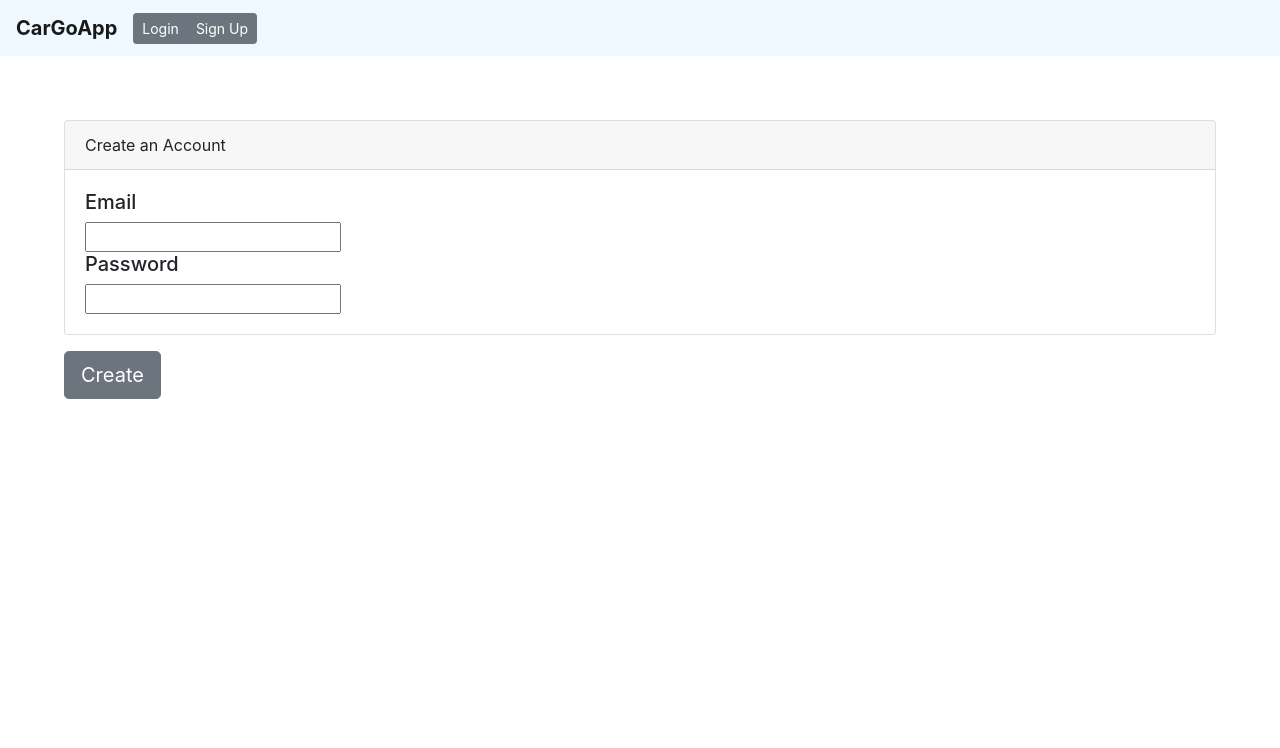
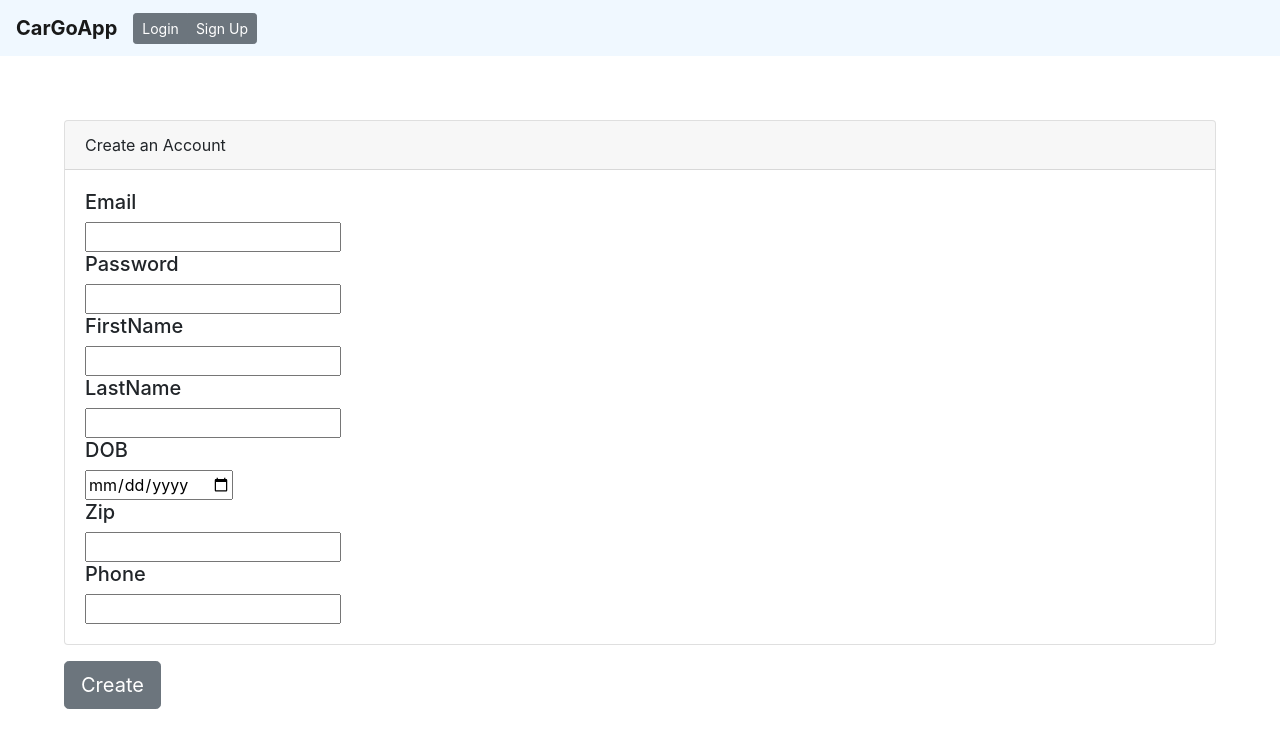
Before and after one commit to xiaochenma131/cargo5500, a React (Create React App) app in the folder V2.0/Yafei-Wang-And-Yuan-Yao-Project3-main 2/: page /createUser in a window 1280 px wide. Shown: the top 748 px of the page. Built offline with nearby package versions, Linux system fonts and the light colour scheme; no server answers.

Commit message:
Modifying frontend user sign up component

```diff
--- a/V2.0/Yafei-Wang-And-Yuan-Yao-Project3-main 2/src/components/CreateUser.jsx
+++ b/V2.0/Yafei-Wang-And-Yuan-Yao-Project3-main 2/src/components/CreateUser.jsx
@@ -7,9 +7,14 @@ export default function CreateUser(props) {
     const navigate = useNavigate();
     const [Email, setEmail] = useState('');
     const [Password, setPassword] = useState('');
+    const [FirstName, setFirstName] = useState('');
+    const [LastName, setLastName] = useState('');
+    const [DOB, setDOB] = useState('');
+    const [Zip, setZip] = useState('');
+    const [Phone, setPhone] = useState('');
 
     function createNewUser() {
-        Axios.post('/api/user/', { Email, Password })
+        Axios.post('/api/user/', { Email, Password, FirstName, LastName, DOB, Zip, Phone })
             .then(response => {
                 console.log("Created user");
                 console.log(response.data);
@@ -28,6 +33,16 @@ export default function CreateUser(props) {
                     <input value={Email} onChange={e => setEmail(e.target.value)} />
                     <h5>Password</h5>
                     <input type='password' value={Password} onChange={e => setPassword(e.target.value)} />
+                    <h5>FirstName</h5>
+                    <input value={FirstName} onChange={e => setFirstName(e.target.value)} />
+                    <h5>LastName</h5>
+                    <input value={LastName} onChange={e => setLastName(e.target.value)} />
+                    <h5>DOB</h5>
+                    <input type='date' value={DOB} onChange={e => setDOB(e.target.value)} />
+                    <h5>Zip</h5>
+                    <input value={Zip} onChange={e => setZip(e.target.value)} />
+                    <h5>Phone</h5>
+                    <input value={Phone} onChange={e => setPhone(e.target.value)} />
                 </Card.Body>
             </Card>
             <Button size="lg" className="custom-btn mt-3" onClick={() => createNewUser()} >
```
Also changed, not shown: V2.0/Yafei-Wang-And-Yuan-Yao-Project3-main 2/routes/user.js (+9 -4 lines).
